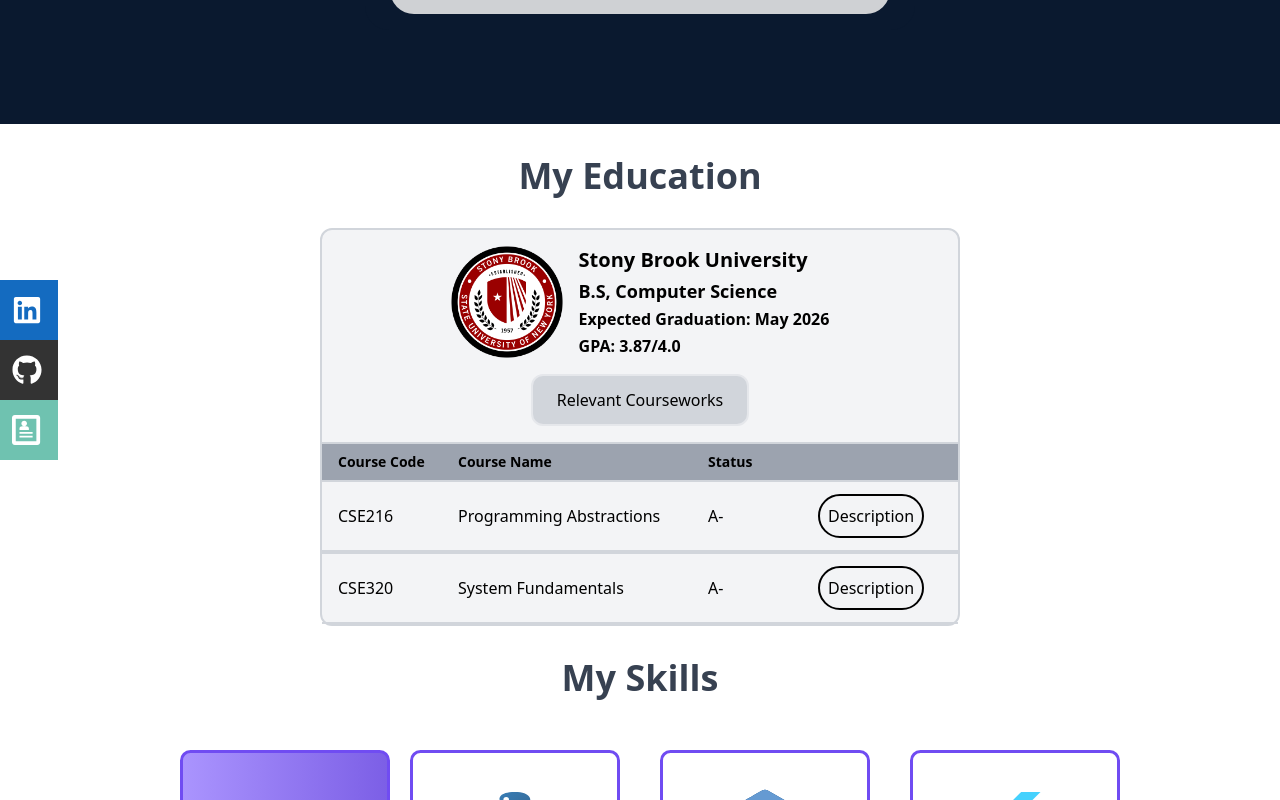
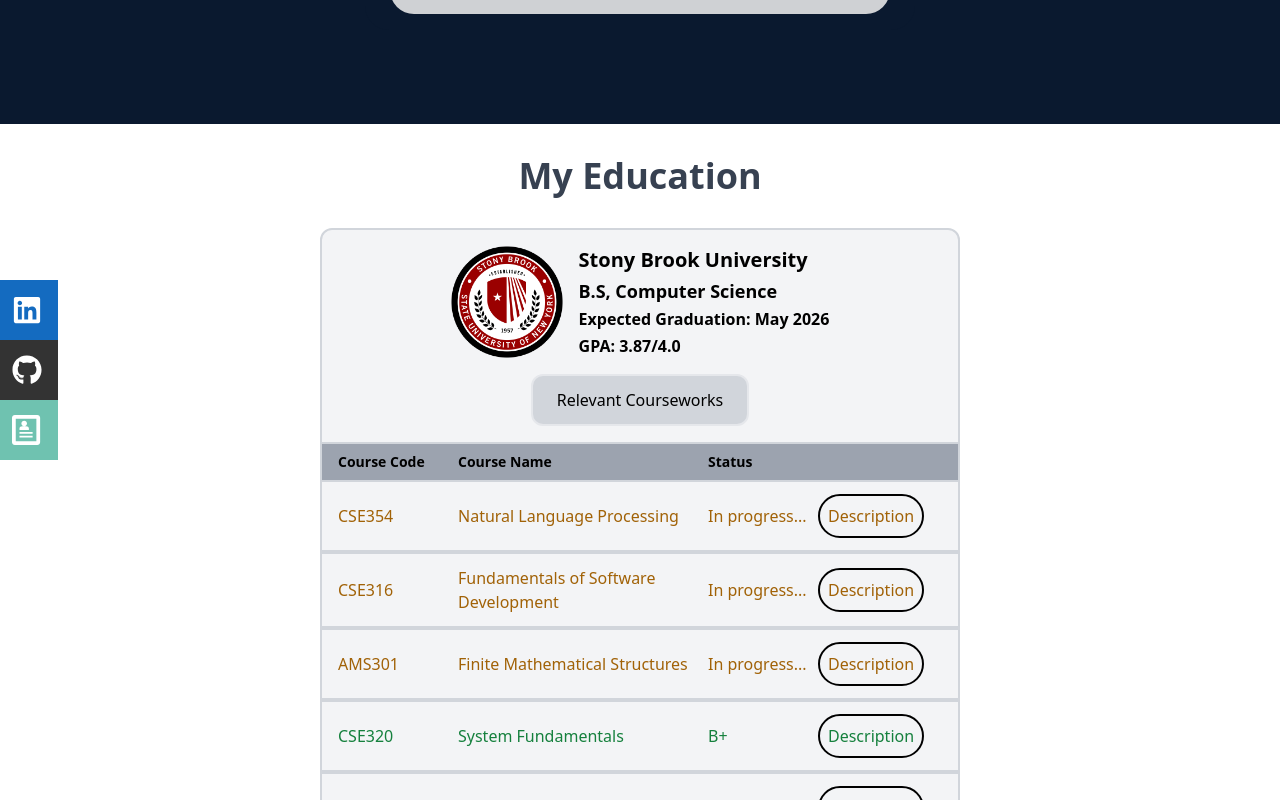
Before and after one commit to ZlinEleven/zhenbinlin-dev, a React (Create React App) app: page / in a window 1280 px wide. Both pictures are taken after a click on the button "Relevant Courseworks". Shown: the part 676-1476 px from the top of the page. Built offline with nearby package versions, Linux system fonts and the light colour scheme.

Commit message:
Added to relevant courseworks

```diff
--- a/src/components/About.js
+++ b/src/components/About.js
@@ -17,9 +17,9 @@ const About = () => {
                         <h2 className='text-2xl sm:text-3xl py-4 font-bold max-w-[650px] text-[#8892b0] hover:scale-110 duration-500'>I am a sophomore at Stony Brook University and an aspiring software engineer.</h2>
                     </div>
                 </div>
-                <Link to="experience" spy={true} smooth={true} offset={-30} duration={500}>
+                <Link to="education" spy={true} smooth={true} offset={-30} duration={500}>
                     <div className='max-w-[1000px] mx-auto flex justify-center'>
-                        <button className='w-10/12 hover:w-11/12 text-white group border-2 px-6 py-3 my-6 flex items-center justify-center hover:bg-pink-600 duration-700'>View my work
+                        <button className='w-10/12 hover:w-11/12 text-white group border-2 px-6 py-3 my-6 flex items-center justify-center hover:bg-pink-600 duration-700'>Learn more
                             <span className='group-hover:rotate-[90deg] group-hover:translate-y-[-5px] group-hover:translate-x-[5px] duration-700'><FaRegArrowAltCircleRight className='ml-3' size={30} /></span>
                         </button>
                     </div>
--- a/src/components/Education/CourseCard.js
+++ b/src/components/Education/CourseCard.js
@@ -6,7 +6,7 @@ const CourseCard = ({ title, courseNum, grade, desc }) => {
 
     return (
         <div className='flex flex-col'>
-            <div className='flex border-t-2 border-b-2 items-center border-gray-300 hover:bg-gray-700 hover:text-white duration-300 py-3'>
+            <div className={`flex border-t-2 border-b-2 items-center border-gray-300 ${grade === "In progress..." ? "text-yellow-700" : "text-green-700"} hover:bg-gray-700 hover:text-white duration-300 py-3`}>
                 <p className='pl-4 w-[136px]'>{courseNum}</p>
                 <p className='w-[250px]'>{title}</p>
                 <p className='w-[110px]'>{grade}</p>
--- a/src/data/courses.js
+++ b/src/data/courses.js
@@ -1,4 +1,40 @@
 let courses = [
+    {
+        title: "Natural Language Processing",
+        courseNum: "CSE354",
+        grade: "In progress...",
+        desc: "Natural language processing techniques power many intelligent language based applications. This course will introduce basic language analysis tasks such as language modeling and syntactic analysis, as well as core applications such as text classification, information extraction, question answering, and machine translation. The course will cover relevant algorithms, machine learning solutions, and evaluation methodologies."
+    },
+    {
+        title: "Fundamentals of Software Development",
+        courseNum: "CSE316",
+        grade: "In progress...",
+        desc: "Introduction to systematic design, development and testing of software systems, including event-driven and Web programming, information management, databases, principles and practices for secure computing, and version control. Students apply these skills in the construction of large, robust programs."
+    },
+    {
+        title: "Finite Mathematical Structures",
+        courseNum: "AMS301",
+        grade: "In progress...",
+        desc: "An introduction to graph theory and combinatorial analysis. The emphasis is on solving applied problems rather than on theorems and proofs. Techniques used in problem solving include generating functions, recurrence relations, and network flows. This course develops the type of mathematical thinking that is fundamental to computer science and operations research."
+    },
+    {
+        title: "System Fundamentals",
+        courseNum: "CSE320",
+        grade: "B+",
+        desc: "This course introduces C programming and essential concepts of operating systems, concurrency, and performance analysis, focused around several cross-cutting examples, such as memory management, error handling, and threaded programming. In this course, operating systems concepts are considered from the point of view of the application programmer, and the focus is on APIs for interacting with an operating system."
+    },
+    {
+        title: "Analysis of Algorithms",
+        courseNum: "CSE373",
+        grade: "A-",
+        desc: "Mathematical analysis of a variety of computer algorithms including searching, sorting, matrix multiplication, fast Fourier transform, and graph algorithms. Time and space complexity. Upper-bound, lower- bound, and average-case analysis. Introduction to NP completeness. Some machine computation is required for the implementation and comparison of algorithms."
+    },
+    {
+        title: "System Funcamentals",
+        courseNum: "CSE220",
+        grade: "A-",
+        desc: "Introduces systems-level programming concepts using the C language and assembly language, and explores the correspondence of programming constructs in these languages. Topics include internal data representation, basic instructions and control structures, bitwise operations, arithmetic operations, memory management, pointers, function calls and parameter passing, linking and loading. Included is an overview of computer architecture and organization topics, including von Neumann architecture, the memory hierarchy, and basics of pipelining."
+    },
     {
         title: "Programming Abstractions",
         courseNum: "CSE216",
@@ -6,11 +42,29 @@ let courses = [
         desc: "Intermediate-level programming concepts and paradigms, including functional programming, object-orientation, basics of type systems, memory management, program and data abstractions, parameter passing, modularity, and parallel programming. Includes weekly recitations, which provide students with experience in the practice of programming in a variety of high-level languages."
     },
     {
-        title: "System Fundamentals",
-        courseNum: "CSE320",
-        grade: "A-",
-        desc: "CSE320 desc"
-    }
+        title: "Survey of Probability and Statistics",
+        courseNum: "AMS310",
+        grade: "A",
+        desc: "A survey of data analysis, probability theory, and statistics. Stem and leaf displays, box plots, schematic plots, fitting straight line relationships, discrete and continuous probability distributions, conditional distributions, binomial distribution, normal and t distributions, confidence intervals, and significance tests."
+    },
+    {
+        title: "Foundations of Computer Science",
+        courseNum: "CSE215",
+        grade: "A",
+        desc: "Introduction to the logical and mathematical foundations of computer science. Topics include functions, relations, and sets; recursion; elementary logic; and mathematical induction and other proof techniques."
+    },
+    {
+        title: "Data Structures",
+        courseNum: "CSE214",
+        grade: "A",
+        desc: "An extension of programming methodology to data storage and manipulation on complex data sets. Topics include: programming and applications of data structures; stacks, queues, lists, binary trees, heaps, priority queues, balanced trees and graphs. Recursive programming is heavily utilized. Fundamental sorting and searching algorithms are examined along with informal efficiency comparisons."
+    },
+    {
+        title: "Applied Linear Algebra",
+        courseNum: "AMS210",
+        grade: "A",
+        desc: "An introduction to the theory and use of vectors and matrices. Matrix theory including systems of linear equations. Theory of Euclidean and abstract vector spaces. Eigenvectors and eigenvalues. Linear transformations."
+    },
 ]
 
 export default courses;
```
Also changed, not shown: src/components/Education/Education.js (+0 -24 lines).
